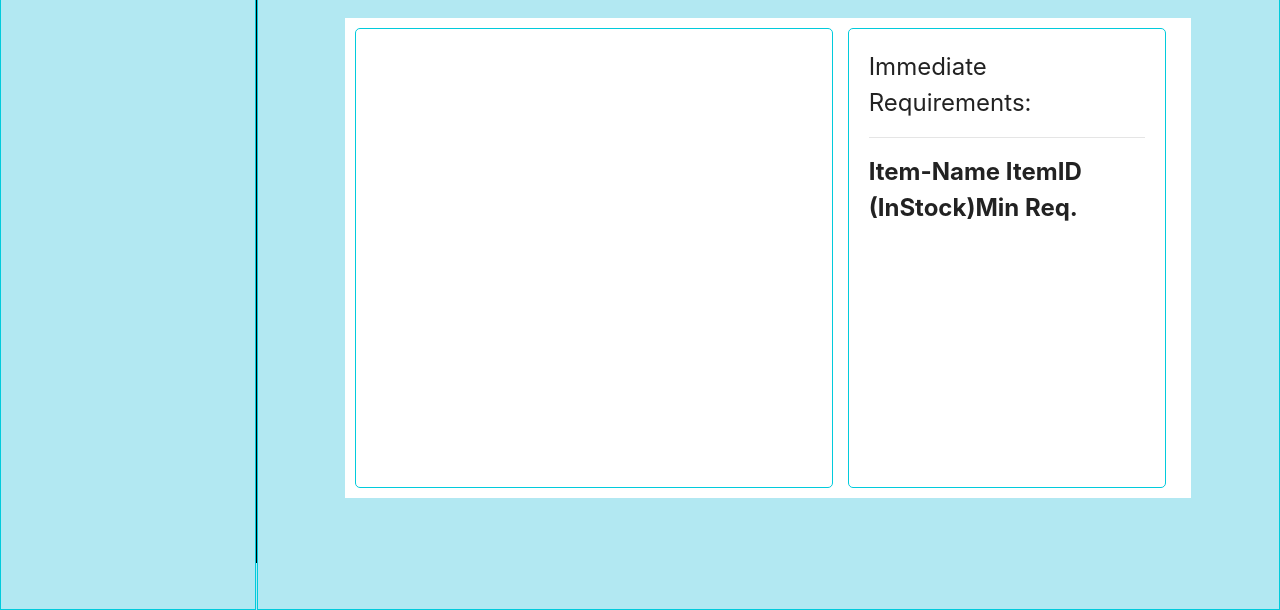
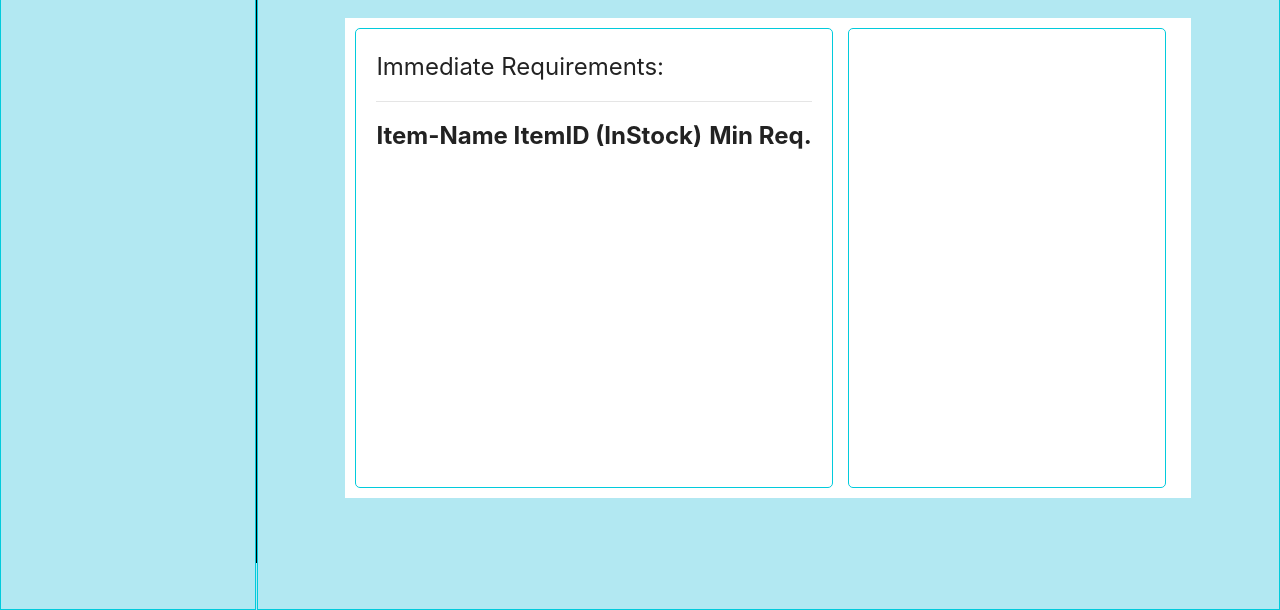
Before and after one commit to ArvinthC3000/iPredict-UD, a plain HTML site: page scr/pages/predict.html in a window 1280 px wide. Shown: the part 190-800 px from the top of the page. Drawn offline with nearby package versions, Linux system fonts and the light colour scheme; no server answers; a web font is replaced by a local one.

Commit message:
Predict colum flex setup

```diff
--- a/scr/css/style.css
+++ b/scr/css/style.css
@@ -85,7 +85,7 @@ table, td {
 
 #predictorColumn{
   display: flex;
-  flex-direction: row-reverse;
+  flex-direction: row;
   height: 60vh;
   /* justify-content: space-around; */
   width: 100%;
@@ -101,7 +101,7 @@ table, td {
   border-radius: 5px;
   float: left;
   height: 100%;
-  width: 40%;
+  width: 60%;
   padding: 20px;
   margin-right: 15px;
 }
@@ -112,7 +112,11 @@ table, td {
   border-radius: 5px;
   margin-right: 15px;
   padding: 20px;
-  width: 60%;
+  width: 40%;
+}
+
+#req{
+  float: right;
 }
 
 #immediateRequirementList{
```
